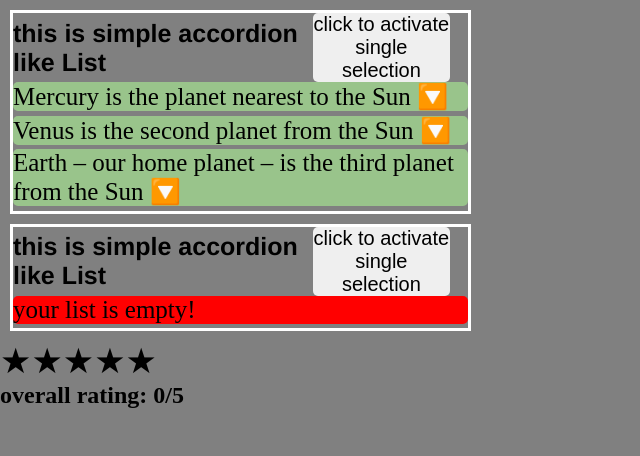
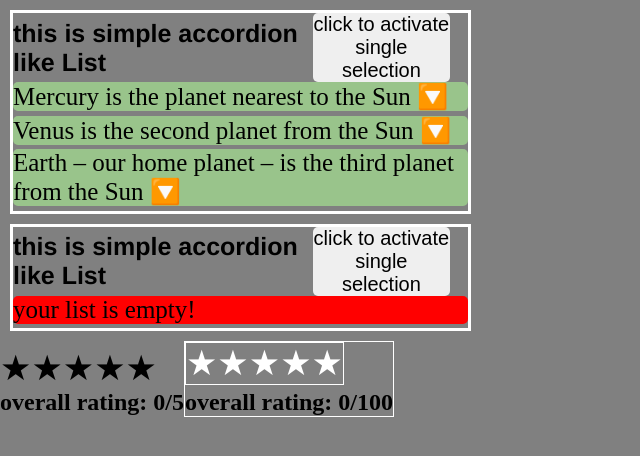
Before and after one commit to DLis117/Portfolio, a React (Vite) app in the folder js/ReactJS/tutorial_stuff/: page / in a window 1280 px wide. Shown: the top 456 px of the page, without its empty margins (0-640 px from the left). Built offline with nearby package versions, Linux system fonts and the light colour scheme.

Commit message:
more advanced star rating component

```diff
--- /dev/null
+++ b/js/ReactJS/tutorial_stuff/src/AdvancedStarRating/AdvancedStarRating.jsx
@@ -0,0 +1,136 @@
+import { useState } from 'react';
+import style from '/src/AdvancedStarRating/AdvancedStarRating.module.css'
+function AdvancedStarRating()
+{
+    const howManyStars=5;
+    let maxRating = 100;
+
+    const [rating,setRating]=useState(Array.from({ length: howManyStars }, () => ({x:'★',status: "empty",style:{color: 'white'}})));
+    const [realRating,setRealRating]=useState(0);
+
+    let arr=[]
+
+    function commonEvent(indx)
+    {
+
+    }
+    function handleRealRating(e)
+    {
+        //set new realRating value (handleHOverOnRating returns the score value)
+        setRealRating(handleHoveronRating(e));
+    }
+    function displayStars()
+    {
+        return rating.map((x,y)=><p key={y} style={x.style}>{x.x}</p>)
+    }
+    function handleHoveronRating(e)
+    {
+        //div containing stars
+        let element = document.getElementsByClassName(style.starsContainer)[0].getBoundingClientRect();
+
+        // x postition of div with stars
+        let positionX=element.x;
+
+        // width of div with stars
+        let width = element.width;
+
+        //score calculated based on mouse position on the div with stars
+        let score=(Math.round((e.clientX-positionX)/width*maxRating))
+        if(score<0)
+        {
+            score=0;
+        }
+
+        //if the star is partially filled, we need to calculate percentage of the fill
+        let divider=maxRating/howManyStars;
+
+        //flag which tells if we found partially filled star. If so, we know that rest of stars is empty
+        let rest=false;
+
+        //an array to store new rating
+        arr=[]
+
+        for(let i=1;i<=howManyStars;++i)
+        {
+            if(rest)
+            {
+                arr.push({x:'★',status: "empty",style:{color: 'white'}});
+            }
+            else
+            {
+                if(((i*divider))<=score)
+                {
+                    arr.push({x:'★',status: "full",style:{color: 'yellow'}});
+                }
+                else
+                {
+                    rest=true;
+                    arr.push({x:'★',status: "partial", style:{background: `linear-gradient(to left, white ${100-((score-(divider*(i-1)))*100/divider)}%, yellow ${(score-(divider*(i-1)))*100/divider}%) text`,
+                        WebkitBackgroundClip: "text",
+                        WebkitTextFillColor: "transparent"}});
+                }
+            }
+        }
+        // updating the rating, but dont update the value realRating
+        setRating(arr);
+
+        //displaying rating in the UI
+        displayStars();
+        return score;
+    }
+    function handleLeaveonRating()
+    {
+        let score=realRating;
+        //based on realRating value calculate and display stars in the UI
+        let divider=maxRating/howManyStars;
+
+        //flag which tells if we found partially filled star. If so, we know that rest of stars is empty
+        let rest=false;
+
+        //an array to store new rating
+        arr=[]
+
+        for(let i=1;i<=howManyStars;++i)
+        {
+            if(rest)
+            {
+                arr.push({x:'★',status: "empty",style:{color: 'white'}});
+            }
+            else
+            {
+                if(((i*divider))<=score)
+                {
+                    arr.push({x:'★',status: "full",style:{color: 'yellow'}});
+                }
+                else
+                {
+                    rest=true;
+                    arr.push({x:'★',status: "partial", style:{background: `linear-gradient(to left, white ${100-((score-(divider*(i-1)))*100/divider)}%, yellow ${(score-(divider*(i-1)))*100/divider}%) text`,
+                        WebkitBackgroundClip: "text",
+                        WebkitTextFillColor: "transparent"}});
+                }
+            }
+        }
+        // updating the rating, but dont update the value realRating
+        setRating(arr);
+
+        //displaying rating in the UI
+        displayStars();
+    }
+
+    return (
+            <>
+                <div className={style.starRatingContainer}>
+                    {
+                        <div className={style.starsContainer} onClick={handleRealRating} onMouseMove={handleHoveronRating} onMouseLeave={handleLeaveonRating}>
+                            {displayStars()}
+                        </div>
+                    }
+                    <h2>overall rating: {realRating}/{maxRating}</h2>
+
+
+                </div>
+
+            </>)
+}
+export default AdvancedStarRating;
--- /dev/null
+++ b/js/ReactJS/tutorial_stuff/src/AdvancedStarRating/AdvancedStarRating.module.css
@@ -0,0 +1,23 @@
+.starRatingContainer
+{
+    display: inline-block;
+    border: solid white 0.01px;
+}
+.starsContainer
+{
+    display: inline-block;
+    border: solid white 0.01px;
+}
+p
+{
+    font-size: 35px;
+    float: left;
+    cursor: pointer;
+}
+/*
+.partial
+{
+    /* background: linear-gradient(to right, white 50%, yellow 50%);
+    -webkit-background-clip: text;
+    -webkit-text-fill-color: transparent;
+} */
--- a/js/ReactJS/tutorial_stuff/src/App.jsx
+++ b/js/ReactJS/tutorial_stuff/src/App.jsx
@@ -1,5 +1,6 @@
 import AccordionComponent from './AccordionComponent/AccordionComponent'
 import StarRating from './StarRating/StarRating'
+import AdvancedStarRating from './AdvancedStarRating/AdvancedStarRating'
 let info = [
             {info: 'Mercury is the planet nearest to the Sun',
              additionalInfo: "and the smallest planet in our solar system",
@@ -19,6 +20,7 @@ function App() {
           <><AccordionComponent info={info}/>
           <AccordionComponent/>
           <StarRating/>
+          <AdvancedStarRating/>
           </>
         )
 }
```
